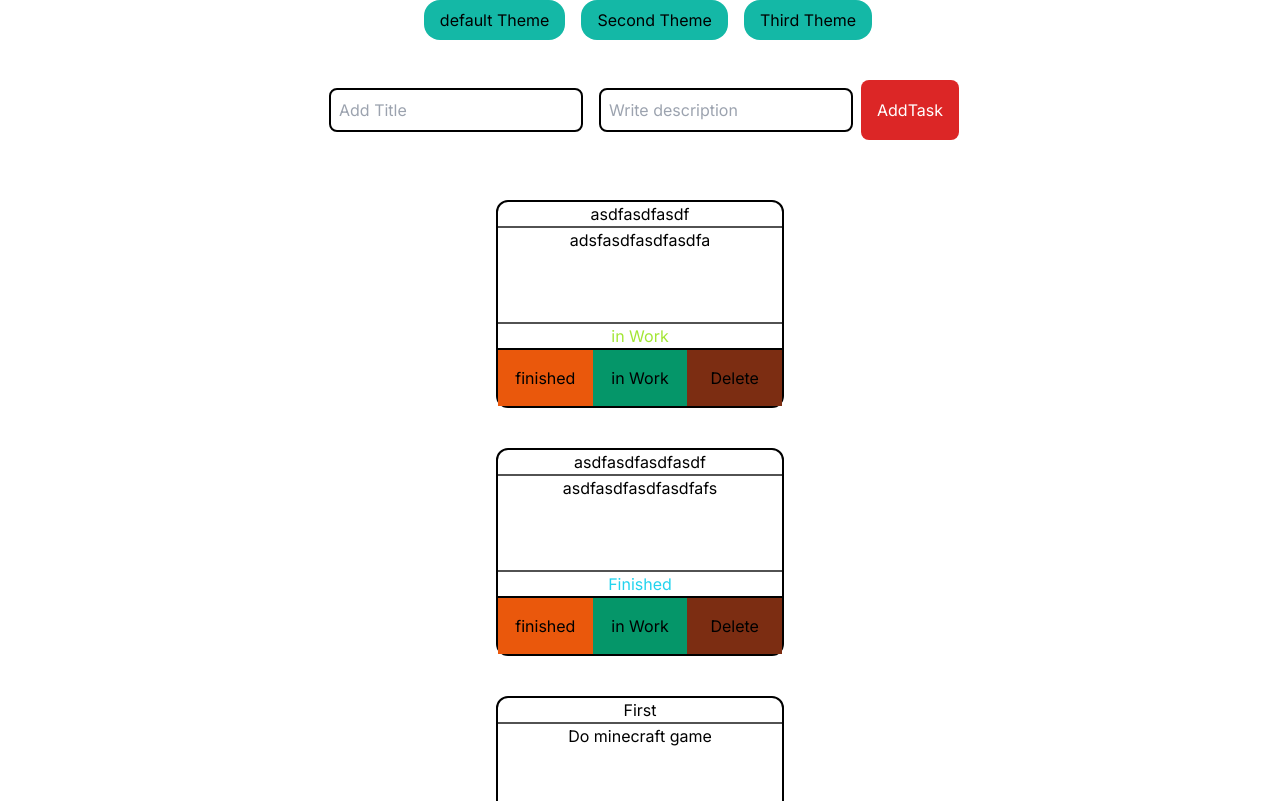
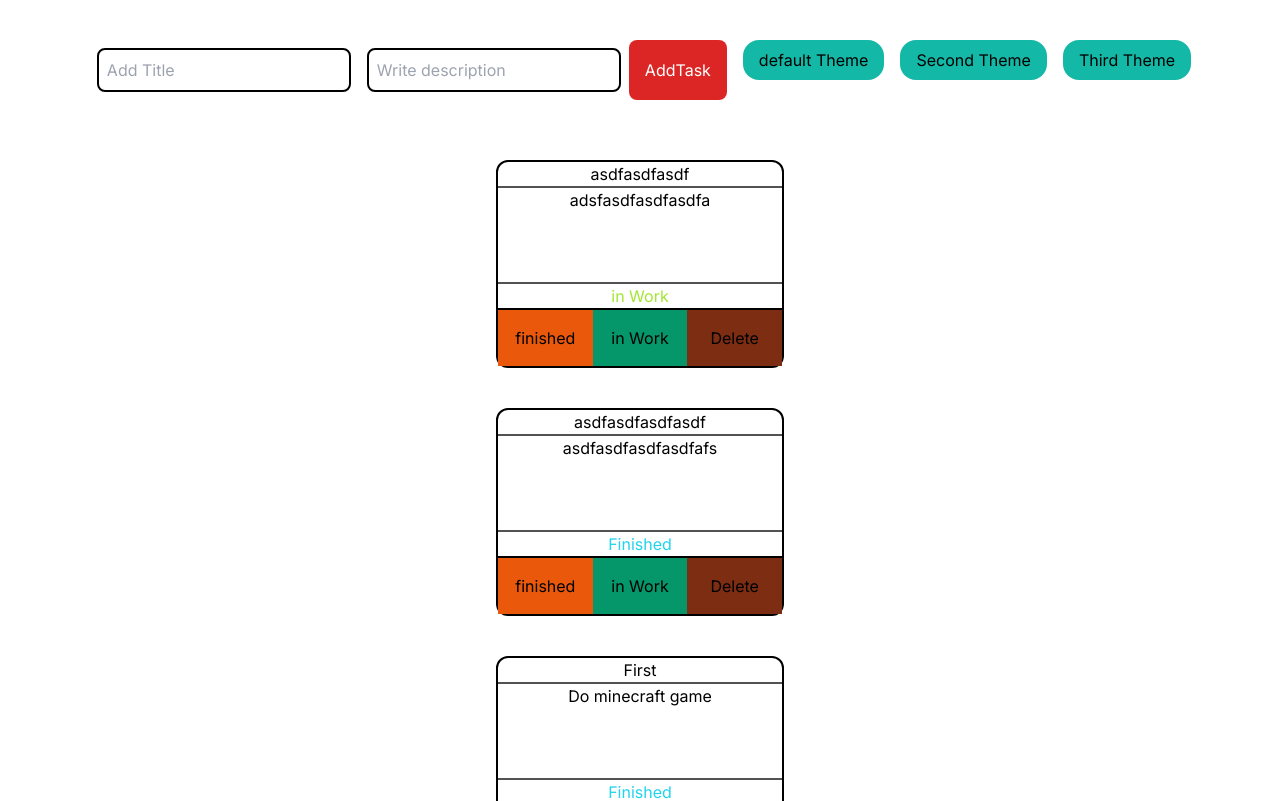
Before and after one commit to TolykbaevIlyas/toDo, a Next.js app: page / in a window 1280 px wide. Shown: the top 801 px of the page. Built offline with nearby package versions, Linux system fonts and the light colour scheme; data requests are answered from the project's data file.

Commit message:
Add: logic to change disign types

```diff
--- a/src/app/page.tsx
+++ b/src/app/page.tsx
@@ -58,7 +58,6 @@ export default function Home() {
 
   return (
     <div className='flex items-center justify-center flex-col'>
-      <SwitchThemeButton/>
       <Tasks/>
     </div>
   )
--- a/src/entities/Task/ui/Task.tsx
+++ b/src/entities/Task/ui/Task.tsx
@@ -1,10 +1,15 @@
 import { ChangeStatus } from "@/features/changeStatus";
+import { RootState } from "@/shared/lib/redux/store";
 import { useState } from "react"
+import { useDispatch, useSelector } from "react-redux";
 
 const Task = ({id, name, description,status}: any) => {
-  console.log();
+  const Theme = useSelector((state: RootState) => state.switchTheme)
+  const dispatch = useDispatch();
   return (
-    <div className='w-72 h-52 rounded-xl border-2 border-black flex items-center m-5 flex-col'>
+    <div>
+      {Theme.ThemeName === 'default'?
+      <div className='w-72 h-52 rounded-xl border-2 border-black flex items-center m-5 flex-col'>
         <div className="border-b-2 border-neutral-600 w-full text-center">
           <p>{name}</p>
         </div>
@@ -17,7 +22,40 @@ const Task = ({id, name, description,status}: any) => {
           null}
           <ChangeStatus id={id}/>
         </div>
+      </div>
+      : Theme.ThemeName === 'second' ?
+      <div className='w-72 h-52 rounded-xl border-2 border-black flex items-center m-5 flex-col'>
+        <div className="border-b-2 border-neutral-600 w-full text-center">
+          <p>{name}</p>
+        </div>
+        <div className="h-full w-full text-center">
+          <p>{description}</p>
+        </div>
+        <div className="border-t-2 border-neutral-600 w-full text-center">
+          {status == "in Work" ? <p className={`text-lime-400`}>{status}</p> :
+          status == "Finished" ? <p className={`text-cyan-400`}>{status}</p> :
+          null}
+          <ChangeStatus id={id}/>
+        </div>
+      </div>
+      : Theme.ThemeName === 'third' ?
+      <div className='w-72 h-52 rounded-xl border-2 border-black flex items-center m-5 flex-col'>
+        <div className="border-b-2 border-neutral-600 w-full text-center">
+          <p>{name}</p>
+        </div>
+        <div className="h-full w-full text-center">
+          <p>{description}</p>
+        </div>
+        <div className="border-t-2 border-neutral-600 w-full text-center">
+          {status == "in Work" ? <p className={`text-lime-400`}>{status}</p> :
+          status == "Finished" ? <p className={`text-cyan-400`}>{status}</p> :
+          null}
+          <ChangeStatus id={id}/>
+        </div>
+      </div>
+      : null}
     </div>
+
   )
 }
 
--- a/src/features/ChangeTheme/ui/SwitchThemeButton.tsx
+++ b/src/features/ChangeTheme/ui/SwitchThemeButton.tsx
@@ -6,12 +6,29 @@ import { ChangeTheme } from '../lib/Slice/SwitchTheme'
 const SwitchThemeButton = () => {
     const Theme = useSelector((state: RootState) => state.switchTheme)
     const dispatch = useDispatch();
+    console.log(Theme)
   return (
+    <div className='flex justify-end'>
+    {Theme.ThemeName === 'default' ?
     <div>
         <button className='px-4 py-2 bg-teal-500 ml-4 rounded-2xl hover:bg-slate-500' type='button' onClick={()=> dispatch(ChangeTheme('default'))}>default Theme</button>
         <button className='px-4 py-2 bg-teal-500 ml-4 rounded-2xl hover:bg-slate-500' type='button' onClick={()=> dispatch(ChangeTheme('second'))}>Second Theme</button>
         <button className='px-4 py-2 bg-teal-500 ml-4 rounded-2xl hover:bg-slate-500' type='button' onClick={()=> dispatch(ChangeTheme('third'))}>Third Theme</button>
     </div>
+    : Theme.ThemeName === 'second' ?
+    <div className='flex flex-col '>
+        <button className='px-4 py-2 bg-lime-600 ml-2 rounded-lg hover:bg-slate-500' type='button' onClick={()=> dispatch(ChangeTheme('default'))}>default Theme</button>
+        <button className='px-4 py-2 bg-lime-600 ml-2 mt-4 rounded-lg hover:bg-slate-500' type='button' onClick={()=> dispatch(ChangeTheme('second'))}>Second Theme</button>
+        <button className='px-4 py-2 bg-lime-600 ml-2 mt-4 rounded-lg hover:bg-slate-500' type='button' onClick={()=> dispatch(ChangeTheme('third'))}>Third Theme</button>
+    </div>
+    : Theme.ThemeName === 'third' ?
+    <div>
+        <button className='px-4 py-2 bg-teal-500 ml-4 rounded-2xl hover:bg-slate-500' type='button' onClick={()=> dispatch(ChangeTheme('default'))}>default Theme</button>
+        <button className='px-4 py-2 bg-teal-500 ml-4 rounded-2xl hover:bg-slate-500' type='button' onClick={()=> dispatch(ChangeTheme('second'))}>Second Theme</button>
+        <button className='px-4 py-2 bg-teal-500 ml-4 rounded-2xl hover:bg-slate-500' type='button' onClick={()=> dispatch(ChangeTheme('third'))}>Third Theme</button>
+    </div>
+    :null}
+    </div>
   )
 }
 
--- a/src/features/addTaskToServer/ui/addTask.tsx
+++ b/src/features/addTaskToServer/ui/addTask.tsx
@@ -1,5 +1,7 @@
 import { useEffect, useRef, useState } from "react"
 import { useAddTaskMutation } from "@/shared/api/TaskApi";
+import { useDispatch, useSelector } from "react-redux";
+import { RootState } from "@/shared/lib/redux/store";
 
 const AddTask = () => {
     const [title, setTitle] = useState('');
@@ -8,6 +10,8 @@ const AddTask = () => {
     const [descriptionCheck, setDescriptionCheck] = useState(false);
     const [checkToNull, setCheckToNull] = useState(false);
     const [addTask,{isError}] = useAddTaskMutation();
+    const Theme = useSelector((state: RootState) => state.switchTheme)
+    const dispatch = useDispatch();
 
     // console.log(description.length )
 
@@ -48,7 +52,21 @@ const AddTask = () => {
 
   return (
     <div>
+      {Theme.ThemeName === 'default' ?
+      <div>
         <div className="flex">
+          <input type="text" placeholder="Add Title" className="border-2 border-black rounded-lg m-2 p-2" value={title} onChange={(e)=> titleHandler(e)}/>
+          <input type="text" placeholder="Write description" className={`border-2 border-black rounded-lg m-2 p-2 ${descriptionCheck ? 'text-red-600': 'text-black-600'}`} value={description} onChange={(e)=>descriptionHandler(e)}/>
+          <button type="button" disabled={descriptionCheck} className={`text-white p-4 bg-red-600 rounded-lg m-2${descriptionCheck ? 'bg-slate-600' : 'bg-red-600'}`} onClick={()=>{sendHandler({title,description,setTitle,setDescription})}}>AddTask</button>
+
+        </div>
+        {descriptionCheck ? <div>Problem!! More than 60, delete some text</div>:<></>}
+        {titleCheck ? <div>Problev!! Title has more than 20, delete some text </div> : <></>}
+        {checkToNull? <div> Some input is empty</div> : <></>}
+      </div>
+    : Theme.ThemeName === 'second' ?
+      <div>
+        <div className="flex flex-col">
           <input type="text" placeholder="Add Title" className="border-2 border-black rounded-lg m-2 p-2" value={title} onChange={(e)=> titleHandler(e)}/>
           <input type="text" placeholder="Write description" className={`border-2 border-black rounded-lg m-2 p-2 ${descriptionCheck ? 'text-red-600': 'text-black-600'}`} value={description} onChange={(e)=>descriptionHandler(e)}/>
           <button type="button" disabled={descriptionCheck} className={`text-white p-4 bg-red-600 rounded-lg m-2${descriptionCheck ? 'bg-slate-600' : 'bg-red-600'}`} onClick={()=>{sendHandler({title,description,setTitle,setDescription})}}>AddTask</button>
@@ -59,6 +77,19 @@ const AddTask = () => {
         {checkToNull? <div> Some input is empty</div> : <></>}
 
       </div>
+      : Theme.ThemeName === 'third' ?
+      <div>
+        <div className="flex">
+          <input type="text" placeholder="Add Title" className="border-2 border-black rounded-lg m-2 p-2" value={title} onChange={(e)=> titleHandler(e)}/>
+          <input type="text" placeholder="Write description" className={`border-2 border-black rounded-lg m-2 p-2 ${descriptionCheck ? 'text-red-600': 'text-black-600'}`} value={description} onChange={(e)=>descriptionHandler(e)}/>
+          <button type="button" disabled={descriptionCheck} className={`text-white p-4 bg-red-600 rounded-lg m-2${descriptionCheck ? 'bg-slate-600' : 'bg-red-600'}`} onClick={()=>{sendHandler({title,description,setTitle,setDescription})}}>AddTask</button>
+        </div>
+        {descriptionCheck ? <div>Problem!! More than 60, delete some text</div>:<></>}
+        {titleCheck ? <div>Problev!! Title has more than 20, delete some text </div> : <></>}
+        {checkToNull? <div> Some input is empty</div> : <></>}
+      </div>
+    : null}
+    </div>
   )
 }
 
--- a/src/widgets/Tasks/ui/Tasks.tsx
+++ b/src/widgets/Tasks/ui/Tasks.tsx
@@ -3,6 +3,7 @@ import { Task } from '@/entities/Task';
 import { useGetAllTasksQuery } from '@/shared/api/TaskApi';
 import { AddTask } from '@/features/addTaskToServer';
 import { ChangeStatus } from '@/features/changeStatus';
+import { SwitchThemeButton } from '@/features/ChangeTheme';
 
 
 const Tasks = () => {
@@ -12,6 +13,7 @@ const Tasks = () => {
         <div className=''>
             <div className='flex flex-wrap justify-center my-10'>
                 <AddTask/>
+                <SwitchThemeButton/>
             </div>
            <div className='flex flex-wrap justify-around mx-80'>
             {error ? (<>ERROR</>)
```
Lines whose indentation alone changed are shown as unchanged.
